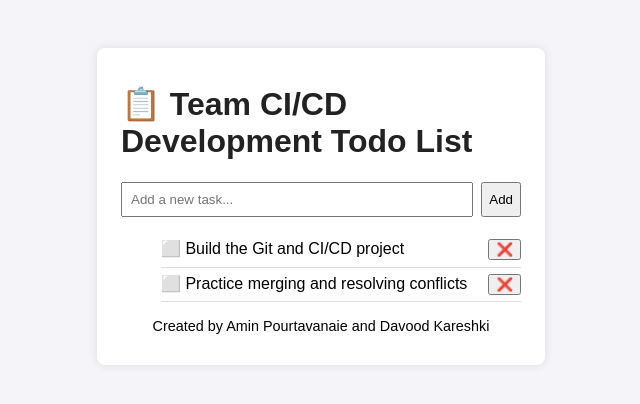
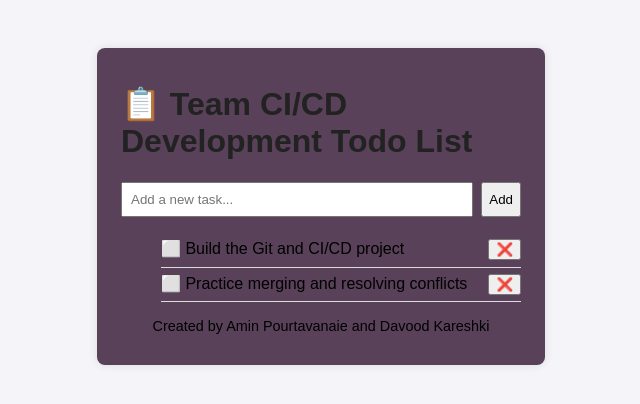
Before and after one commit to aminpt/Software_Engineering_Lab1, a React (Vite) app: page / in a window 1280 px wide. Shown: the top 404 px of the page, without its empty margins (319-959 px from the left). Built offline with nearby package versions, Linux system fonts and the light colour scheme; the HTML template or start-up script is replaced by a standard one.

Commit message:
change background color

```diff
--- a/src/App.css
+++ b/src/App.css
@@ -10,13 +10,13 @@
 .todo-list li.completed {
   text-decoration: line-through;
   color: #888;
-  background-color: #f0fff4;
+  background-color: #38473c;
 }
 
 .app {
   width: 400px;
   margin: 3rem auto;
-  background: white;
+  background: rgb(88, 65, 89);
   border-radius: 8px;
   padding: 1rem 1.5rem;
   box-shadow: 0 0 10px rgba(0,0,0,0.1);
```
